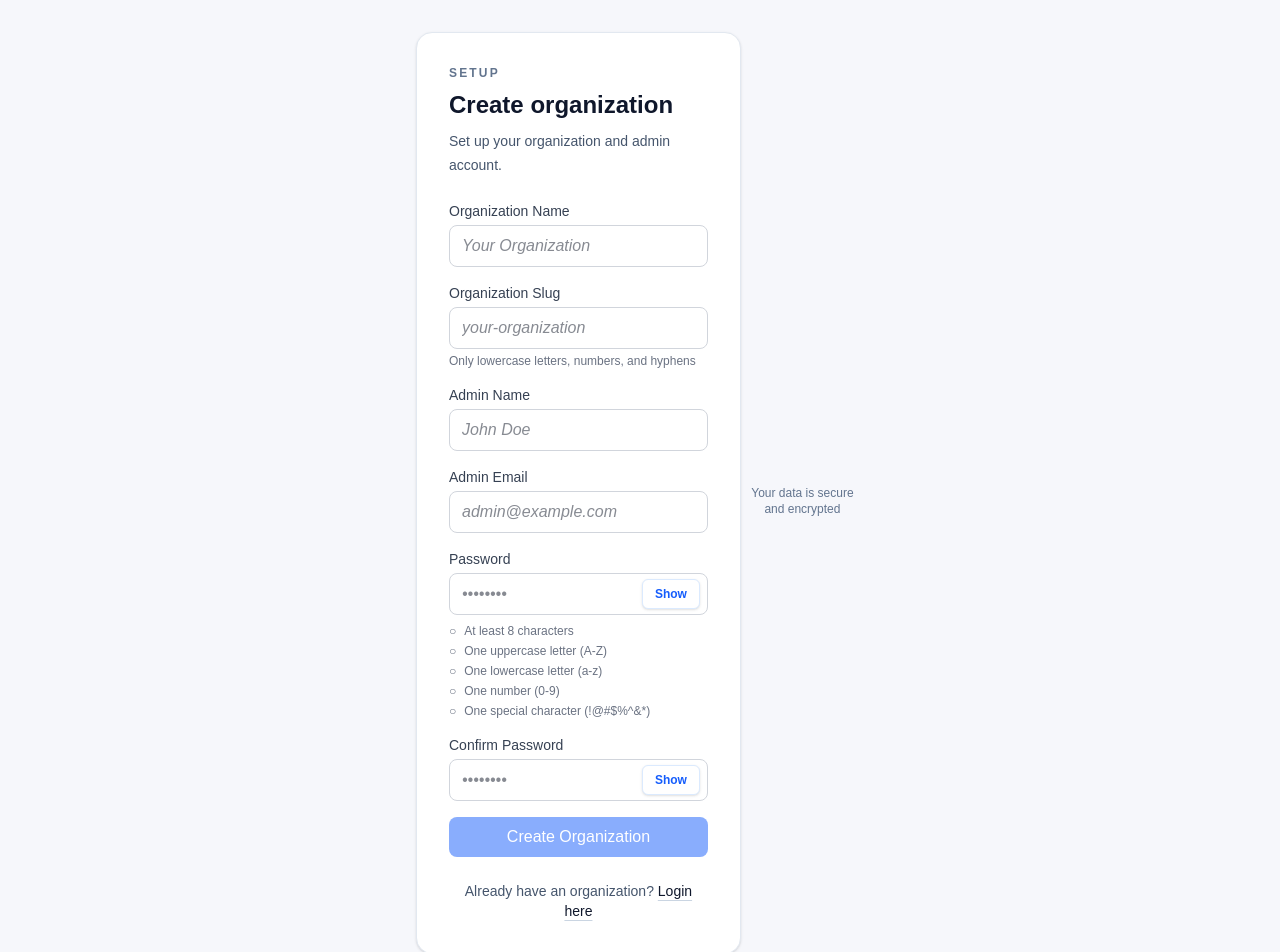
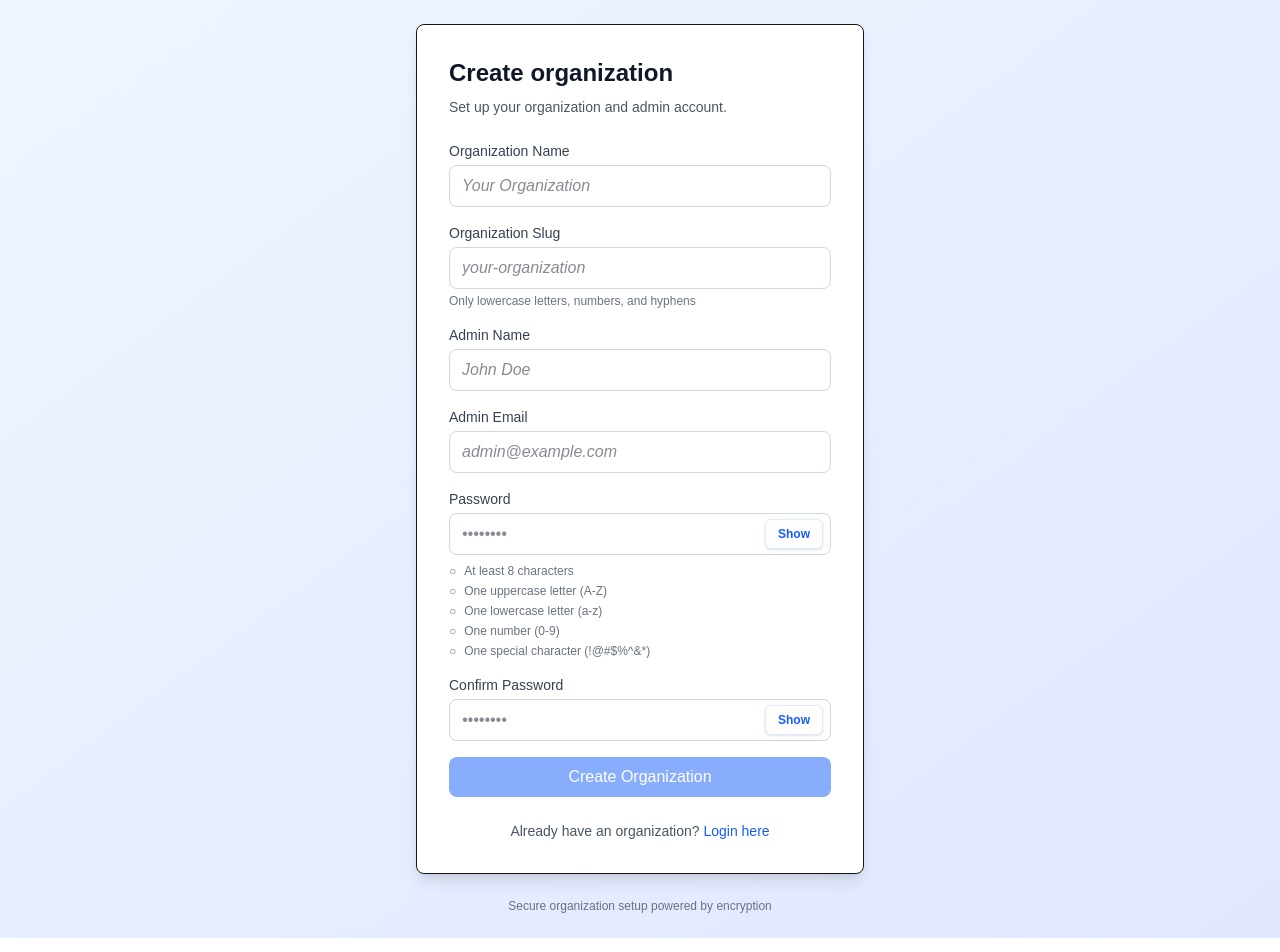
Before and after one commit to umerhere23/task, a Next.js app: page /register in a window 1280 px wide. Shown: the top 952 px of the page. Built offline with nearby package versions, Linux system fonts and the light colour scheme.

Commit message:
feat: improve styling and layout of ForgotPassword and Register pages for better user experience

```diff
--- a/src/app/(auth)/forgot-password/page.tsx
+++ b/src/app/(auth)/forgot-password/page.tsx
@@ -11,28 +11,27 @@
   };
 
   return (
-    <main className="min-h-screen bg-[#f6f7fb] px-4 py-8 sm:px-6 lg:px-8">
-      <div className="mx-auto flex min-h-[calc(100vh-4rem)] w-full max-w-md items-center">
-        <div className="w-full rounded-2xl border border-slate-200 bg-white p-6 shadow-sm sm:p-8">
+    <main className="min-h-screen flex items-center justify-center bg-linear-to-br from-blue-50 to-indigo-100 p-6">
+      <div className="w-full max-w-md">
+        <div className="rounded-lg border bg-white p-8 shadow-lg">
           <div className="mb-6">
-            <p className="text-xs font-semibold uppercase tracking-[0.18em] text-slate-500">Recovery</p>
-            <h1 className="mt-2 text-2xl font-semibold text-slate-900">Forgot password?</h1>
-            <p className="mt-2 text-sm leading-6 text-slate-600">Retrieve your account details using your organization and email.</p>
+            <h1 className="text-2xl font-bold text-gray-900">Forgot password?</h1>
+            <p className="mt-2 text-sm text-gray-600">Retrieve your account details using your organization and email.</p>
           </div>
 
           <OrganizationForgotPasswordForm onBack={handleBack} />
 
           <div className="mt-6 text-center">
-            <p className="text-sm text-slate-600">
+            <p className="text-sm text-gray-600">
               Remember your password?{' '}
-              <a href="/login" className="font-medium text-slate-900 underline decoration-slate-300 underline-offset-4 hover:decoration-slate-500">
+              <a href="/login" className="font-medium text-blue-600 hover:text-blue-700 hover:underline">
                 Login here
               </a>
             </p>
           </div>
         </div>
 
-        <div className="mt-4 text-center text-xs text-slate-500">
+        <div className="mt-6 text-center text-xs text-gray-500">
           <p>Account recovery is secure</p>
         </div>
       </div>
--- a/src/app/(auth)/register/page.tsx
+++ b/src/app/(auth)/register/page.tsx
@@ -17,17 +17,16 @@
   };
 
   return (
-    <main className="min-h-screen bg-[#f6f7fb] px-4 py-8 sm:px-6 lg:px-8">
-      <div className="mx-auto flex min-h-[calc(100vh-4rem)] w-full max-w-md items-center">
-        <div className="w-full rounded-2xl border border-slate-200 bg-white p-6 shadow-sm sm:p-8">
+    <main className="min-h-screen flex items-center justify-center bg-linear-to-br from-blue-50 to-indigo-100 p-6">
+      <div className="w-full max-w-md">
+        <div className="rounded-lg border bg-white p-8 shadow-lg">
           <div className="mb-6">
-            <p className="text-xs font-semibold uppercase tracking-[0.18em] text-slate-500">Setup</p>
-            <h1 className="mt-2 text-2xl font-semibold text-slate-900">Create organization</h1>
-            <p className="mt-2 text-sm leading-6 text-slate-600">Set up your organization and admin account.</p>
+            <h1 className="text-2xl font-bold text-gray-900">Create organization</h1>
+            <p className="mt-2 text-sm text-gray-600">Set up your organization and admin account.</p>
           </div>
 
           {showSuccess && (
-            <div className="mb-6 rounded-xl border border-emerald-200 bg-emerald-50 p-4">
+            <div className="mb-6 rounded-lg border border-emerald-200 bg-emerald-50 p-4">
               <p className="text-sm font-medium text-emerald-800">Organization created successfully.</p>
               <p className="mt-1 text-xs text-emerald-700">Redirecting to login...</p>
             </div>
@@ -36,17 +35,17 @@
           {!showSuccess && <OrganizationSignupForm onSuccess={handleSignupSuccess} />}
 
           <div className="mt-6 text-center">
-            <p className="text-sm text-slate-600">
+            <p className="text-sm text-gray-600">
               Already have an organization?{' '}
-              <a href="/login" className="font-medium text-slate-900 underline decoration-slate-300 underline-offset-4 hover:decoration-slate-500">
+              <a href="/login" className="font-medium text-blue-600 hover:text-blue-700 hover:underline">
                 Login here
               </a>
             </p>
           </div>
         </div>
 
-        <div className="mt-4 text-center text-xs text-slate-500">
-          <p>Your data is secure and encrypted</p>
+        <div className="mt-6 text-center text-xs text-gray-500">
+          <p>Secure organization setup powered by encryption</p>
         </div>
       </div>
     </main>
--- a/src/server/database/index.ts
+++ b/src/server/database/index.ts
@@ -16,6 +16,7 @@
   username: process.env.DB_USER || 'postgres',
   password: process.env.DB_PASSWORD || 'postgres',
   database: process.env.DB_NAME || 'crm_db',
+  ssl: (process.env.DB_SSL || 'false') === 'true' ? { rejectUnauthorized: false } : false,
   entities: [OrganizationSchema, UserSchema, CustomerSchema, NoteEntity, ActivityLogEntity],
   synchronize,
   logging,
```
